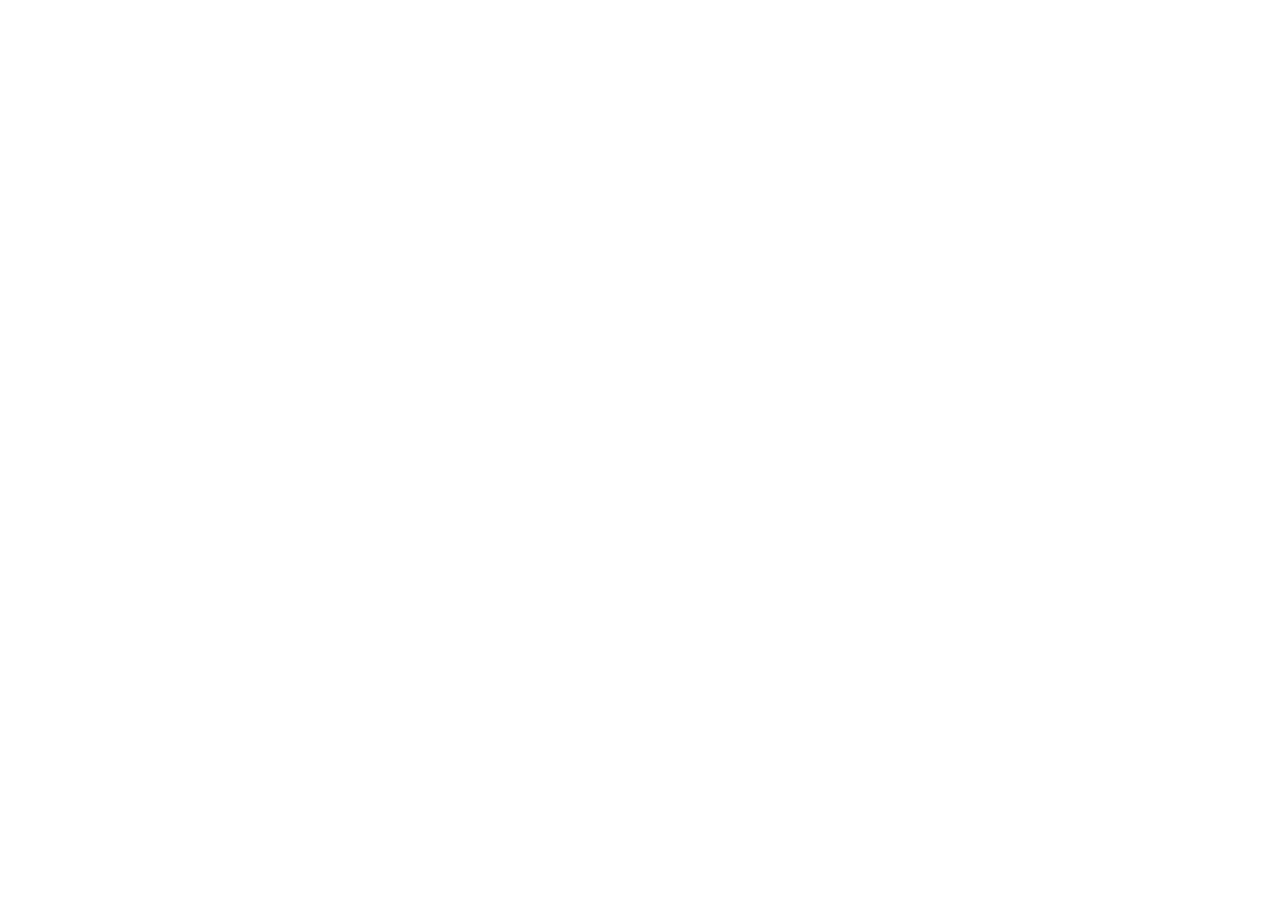
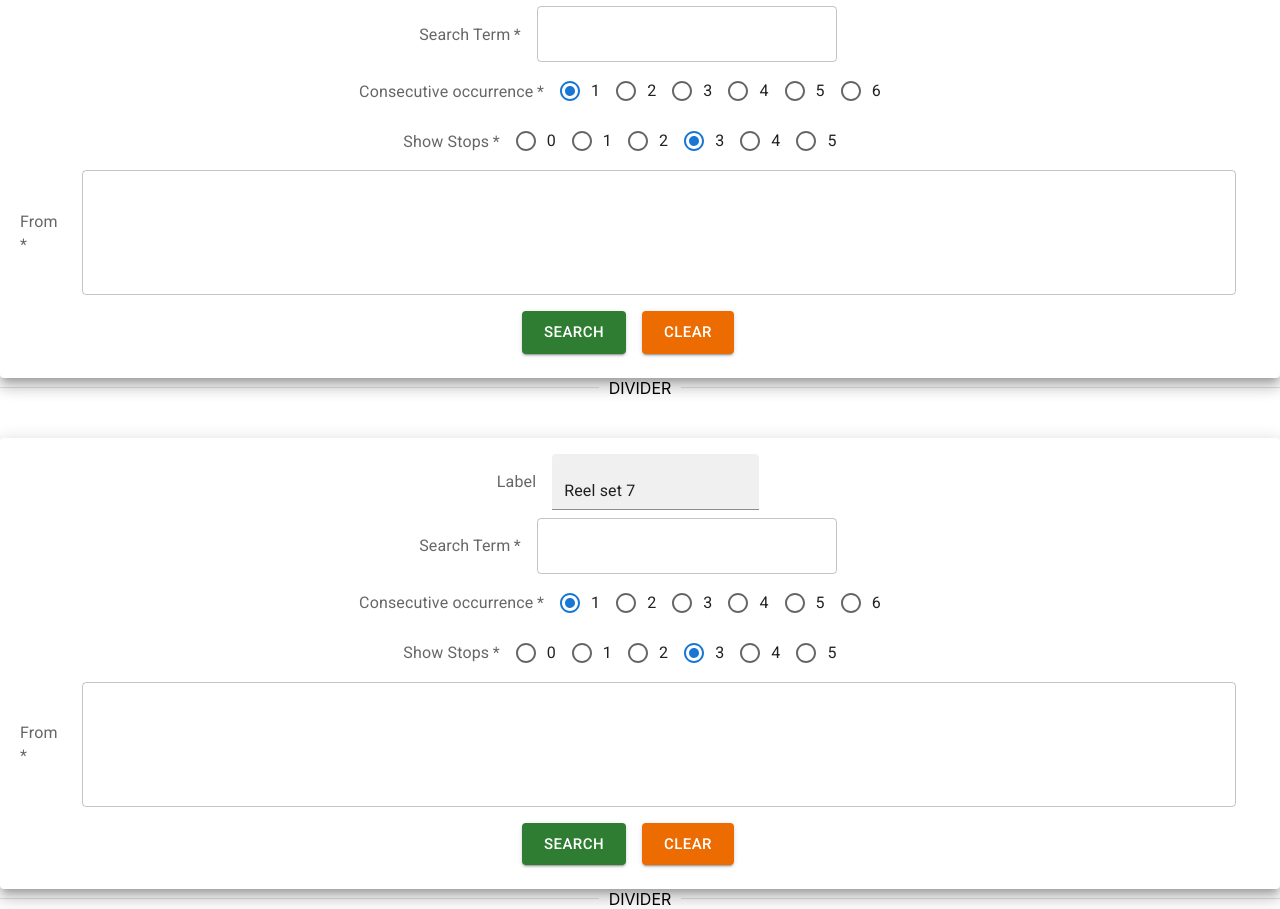
Before and after one commit to BijianWuHungryBearGaming/strings-finder, a React (Create React App) app: page / in a window 1280 px wide. Shown: the part 2630-3539 px from the top of the page. Before the commit the page ends 2516 px from the top, so only its background shows below. Built offline with nearby package versions, Linux system fonts and the light colour scheme.

Commit message:
added in two more reel set

```diff
--- a/src/App.jsx
+++ b/src/App.jsx
@@ -35,6 +35,16 @@ function App() {
                     <Divider>DIVIDER</Divider>
                 </Grid>
 
+                <Grid item xs={12} >
+                    <SearchForm label={"Reel set 6"} customIndex={6}/>
+                    <Divider>DIVIDER</Divider>
+                </Grid>
+
+                <Grid item xs={12} >
+                    <SearchForm label={"Reel set 7"} customIndex={7}/>
+                    <Divider>DIVIDER</Divider>
+                </Grid>
+
             </Grid>
 
         </SnackbarProvider>
```
Also changed, not shown: 7 other files (tests, documents, lock files or other folders).
